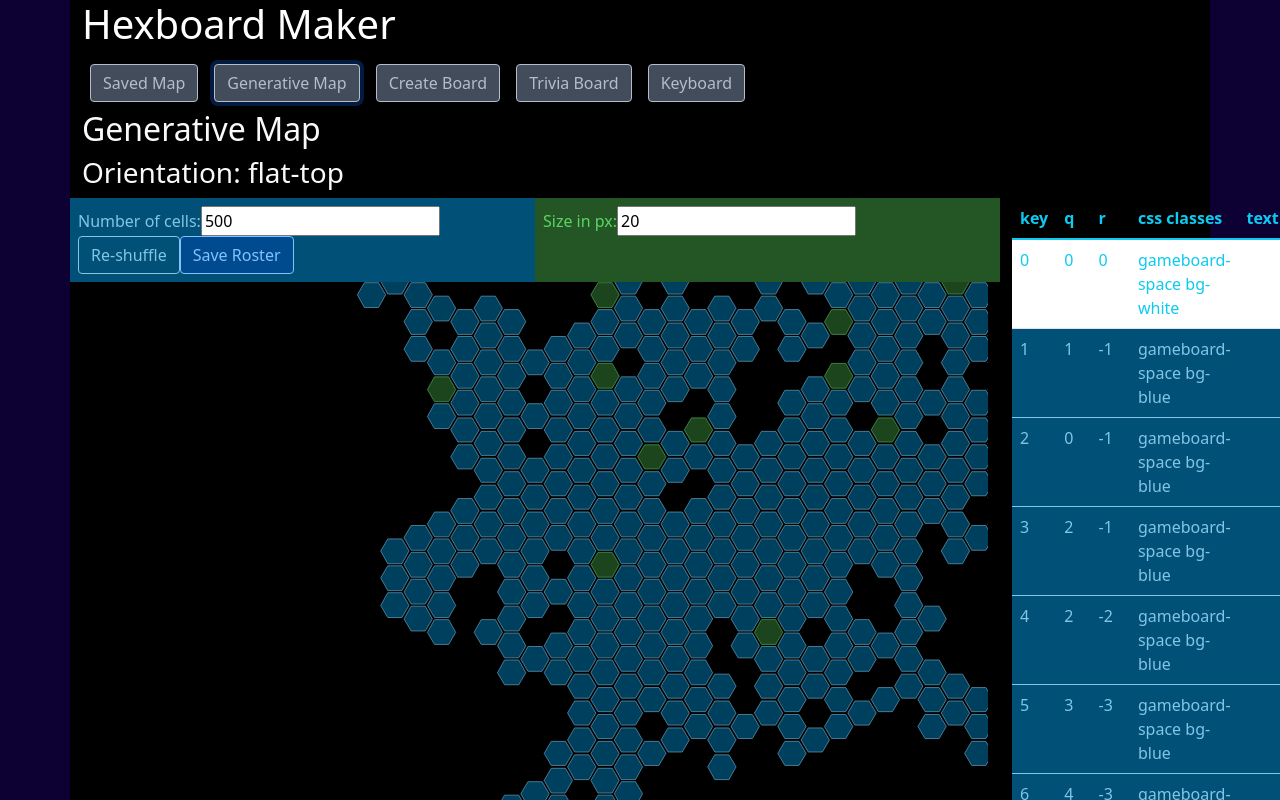
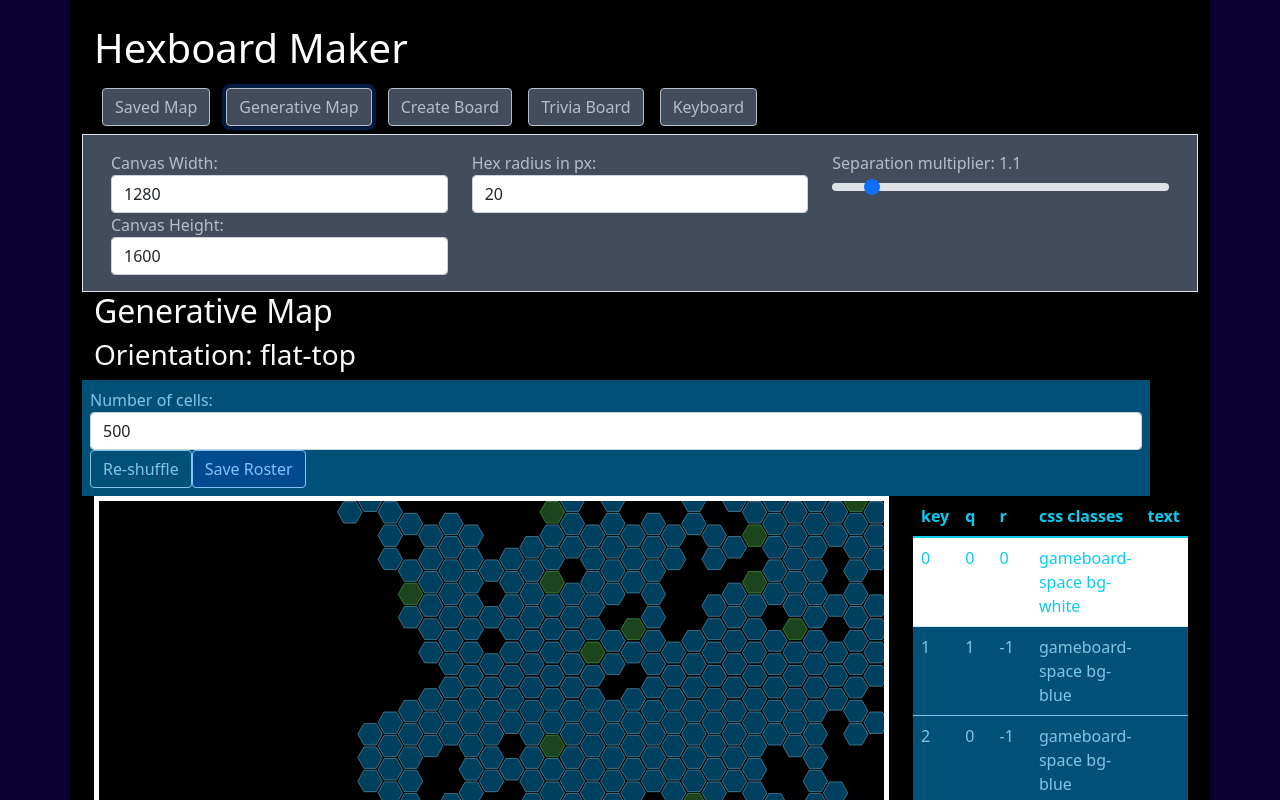
Before and after one commit to vpbasile/hexboard-svg-react-ts, a React (Create React App) app: page / in a window 1280 px wide. Both pictures are taken after a click on the button "Generative Map". Shown: the top 800 px of the page. Built offline with nearby package versions, Linux system fonts and the light colour scheme.

Commit message:
UI Fixes

```diff
--- a/src/App.tsx
+++ b/src/App.tsx
@@ -8,7 +8,6 @@ import './css/trivia-color-dark.css';
 
 // <> Import components
 import ErrorBoundary from './components/ErrorBoundary';
-import { canvasGlobals } from './components/hexDefinitions';
 import { PageContentRow, PageHeaderRow } from './components/PageStructure';
 
 // <> Import GameBoards
@@ -18,27 +17,100 @@ import Keyboard from './boards/Keyboard';
 import Generative from './boards/Generative';
 import SavedBoard from './boards/SavedBoard';
 import CreateBoard from './boards/CreateBoard';
+import { hexOrientations } from './components/hexFunctions';
 
 function App() {
+  // <> States the contraol canvas parameters
+  const [canvasWidth, SETcanvasWidth] = useState(window.innerWidth)
+  const [canvasHeight, SETcanvasHeight] = useState(2 * window.innerHeight)
+  const [hexRadius, SEThexRadius] = useState(20);
+  const [separationMultiplier, SETseparationMultiplier] = useState(1.1)
 
-  // <> Global Constants for Utility
-  const canvasWidth = window.innerWidth
-  const canvasHeight = 2 * window.innerHeight
-  const canvasGlobals: canvasGlobals = {
-    canvasWidth: canvasWidth,
-    canvasHeight: canvasHeight,
-    canvasCenter: { 'x': canvasWidth / 2, 'y': canvasHeight / 2 }
-  }
-
-  let buttonID = 0;
+  const canvasSettingsRow =
+    <div className="row border bg-gray p-3" id="canvasSettings">
+      <div className="col-4" id="canvasDimensionDiv">
+        <label htmlFor='pickCanvasWidth'>Canvas Width:</label>
+        <input type='number' className='form-control' defaultValue={canvasWidth} onChange={(e) => SETcanvasWidth(+e.target.value)} />
+        <label htmlFor='pickCanvasHeight'>Canvas Height:</label>
+        <input type='number' className='form-control' defaultValue={canvasHeight} onChange={(e) => SETcanvasHeight(+e.target.value)} />
+      </div>
+      <div className="col-4" id="pickSizeDiv">
+        <label htmlFor="pickSize">Hex radius in px: </label>
+        <input type="number" className='form-control' defaultValue={hexRadius} onChange={(e) => SEThexRadius(+e.target.value)} />
+      </div>
+      <div className="col-4" id="pickSeparationDiv">
+        <label htmlFor='pickSeparation'>Separation multiplier: {separationMultiplier}</label>
+        <input type='range' min='1' max='2' step='0.1' className='form-range' defaultValue={separationMultiplier} onChange={(e) => SETseparationMultiplier(+e.target.value)} />
+      </div>
+    </div>
 
   // <> Global constants for choosing a game
   const options = [
-    { key: 'saved', title: 'Saved Map', value: 'saved', GameBoard: <SavedBoard canvasGlobals={canvasGlobals} /> },
-    { key: 'generative', title: 'Generative Map', value: 'generative', GameBoard: <Generative canvasGlobals={canvasGlobals} /> },
-    { key: 'create', title: 'Create Board', value: 'create', GameBoard: <CreateBoard canvasGlobals={canvasGlobals} /> },
-    { key: 'trivia', title: 'Trivia Board', value: 'trivia', GameBoard: <TriviaBoard canvasGlobals={canvasGlobals} /> },
-    { key: 'keyboard', title: 'Keyboard', value: 'keyboard', GameBoard: <Keyboard canvasGlobals={canvasGlobals} /> },
+    {
+      key: 'saved', title: 'Saved Map', value: 'saved', GameBoard: <SavedBoard
+        canvasWidth={canvasWidth}
+        canvasHeight={canvasHeight}
+        canvasCenter={{ 'x': canvasWidth / 2, 'y': canvasHeight / 2 }}
+        orientation={hexOrientations["flat-top"]}
+        gridOrigin={{ 'x': canvasWidth / 2, 'y': canvasHeight / 2 }}
+        hexRadius={hexRadius}
+        separationMultiplier={separationMultiplier}
+        textSize={hexRadius / 1.25}
+        canvasBackgroundColor={'#000'}
+      />
+    },
+    {
+      key: 'generative', title: 'Generative Map', value: 'generative', GameBoard: <Generative
+        canvasWidth={canvasWidth}
+        canvasHeight={canvasHeight}
+        canvasCenter={{ 'x': canvasWidth / 2, 'y': canvasHeight / 2 }}
+        orientation={hexOrientations["flat-top"]}
+        gridOrigin={{ 'x': canvasWidth / 2, 'y': canvasHeight / 2 }}
+        hexRadius={hexRadius}
+        separationMultiplier={separationMultiplier}
+        textSize={hexRadius / 1.25}
+        canvasBackgroundColor={'#000'}
+      />
+    },
+    {
+      key: 'create', title: 'Create Board', value: 'create', GameBoard: <CreateBoard
+        canvasWidth={canvasWidth}
+        canvasHeight={canvasHeight}
+        canvasCenter={{ 'x': canvasWidth / 2, 'y': canvasHeight / 2 }}
+        orientation={hexOrientations["flat-top"]}
+        gridOrigin={{ 'x': canvasWidth / 2, 'y': canvasHeight / 2 }}
+        hexRadius={hexRadius}
+        separationMultiplier={separationMultiplier}
+        textSize={hexRadius / 1.25}
+        canvasBackgroundColor={'#000'}
+      />
+    },
+    {
+      key: 'trivia', title: 'Trivia Board', value: 'trivia', GameBoard: <TriviaBoard
+        canvasWidth={canvasWidth}
+        canvasHeight={canvasHeight}
+        canvasCenter={{ 'x': canvasWidth / 2, 'y': canvasHeight / 2 }}
+        orientation={hexOrientations["flat-top"]}
+        gridOrigin={{ 'x': canvasWidth / 2, 'y': canvasHeight / 2 }}
+        hexRadius={hexRadius}
+        separationMultiplier={separationMultiplier}
+        textSize={hexRadius / 1.25}
+        canvasBackgroundColor={'#000'}
+      />
+    },
+    {
+      key: 'keyboard', title: 'Keyboard', value: 'keyboard', GameBoard: <Keyboard
+        canvasWidth={canvasWidth}
+        canvasHeight={canvasHeight}
+        canvasCenter={{ 'x': canvasWidth / 2, 'y': canvasHeight / 2 }}
+        orientation={hexOrientations["pointy-top"]}
+        gridOrigin={{ 'x': canvasWidth / 2, 'y': canvasHeight / 2 }}
+        hexRadius={hexRadius}
+        separationMultiplier={separationMultiplier}
+        textSize={hexRadius / 1.25}
+        canvasBackgroundColor={'#000'}
+      />
+    },
   ]
   const [chosenGameBoard, setGame] = useState(options[0])
 
@@ -47,6 +119,7 @@ function App() {
     if (choice) setGame(choice)
   }
 
+  let buttonID = 0;
   const navBar = options.map(option => {
     let css = `bg-gray`
     return (
@@ -57,14 +130,13 @@ function App() {
 
   return (
     <ErrorBoundary>
-      <div className="App container bg-black text-light">
+      <div className="App container bg-black text-light p-4">
         <PageHeaderRow pageTitle='Hexboard Maker'>
           <nav id="nav-bar" className='col-12'>{navBar}</nav>
         </PageHeaderRow>
+        <ErrorBoundary>{canvasSettingsRow}</ErrorBoundary>
         <PageContentRow title={chosenGameBoard.title}>
-          <ErrorBoundary>
-            {chosenGameBoard.GameBoard}
-          </ErrorBoundary>
+          <ErrorBoundary>{chosenGameBoard.GameBoard}</ErrorBoundary>
         </PageContentRow>
       </div>
     </ErrorBoundary>
--- a/src/boards/CreateBoard.tsx
+++ b/src/boards/CreateBoard.tsx
@@ -1,39 +1,16 @@
 import { useState } from "react";
 import ArraySelect from "../components/ArraySelect";
 import GameBoard from "../components/HexBoardSVG";
-import { canvasGlobals, gameGlobals, hexagon } from "../components/hexDefinitions";
-import { hexOrientations } from "../components/hexFunctions";
+import { gameGlobals, hexagon } from "../components/hexDefinitions";
 import SaveRosterButton from "../forms/saveRoster";
 
-export default function CreateBoard(props: { canvasGlobals: canvasGlobals }) {
-	const [sizeOfSpaces, SETsizeOfSpaces] = useState(20);
+export default function CreateBoard(props: gameGlobals) {
 	const [qTemp, SETqTemp] = useState(0);
 	const [rTemp, SETrTemp] = useState(0);
 	const cssClassChoices = [`bg-white`, 'bg-green', 'bg-blue', 'bg-purple', 'bg-red']
 	const [classTemp, SETclassTemp] = useState(cssClassChoices[0])
 	const blankRoster: hexagon[] = []
 	const [hexRoster, SEThexRoster] = useState(blankRoster)
-
-	const canvasGlobals = props.canvasGlobals;
-	const canvasHeight = canvasGlobals.canvasHeight;
-	const canvasWidth = canvasGlobals.canvasWidth;
-	const canvasCenter = canvasGlobals.canvasCenter;
-
-	// <> Gameboard Parameters
-	const gameGlobals = {
-		// Utility
-		canvasBackgroundColor: '#000',
-		canvasCenter: canvasCenter,
-		verbose: false,
-		canvasHeight: canvasHeight,
-		canvasWidth: canvasWidth,
-		// Hexagons
-		orientation: hexOrientations["flat-top"],
-		gridOrigin: { 'x': canvasWidth / 2, 'y': canvasHeight / 2 },
-		hexRadius: sizeOfSpaces,
-		separationMultiplier: 1.1,
-		textSize: sizeOfSpaces / 1.25
-	}
 
 	function addHex() {
 		let tempRoster = Array.from(hexRoster)
@@ -53,7 +30,7 @@ export default function CreateBoard(props: { canvasGlobals: canvasGlobals }) {
 		<button onClick={() => addHex()}>Add</button>
 		<SaveRosterButton
 			hexRoster={hexRoster}
-			gameGlobals={gameGlobals}
+			gameGlobals={props}
 		/>
 	</div>
 
@@ -63,9 +40,8 @@ export default function CreateBoard(props: { canvasGlobals: canvasGlobals }) {
 			{form}
 			<GameBoard
 				hexRoster={hexRoster}
-				canvasGlobals={props.canvasGlobals}
-				gameGlobals={gameGlobals}
-				textSize={gameGlobals.textSize}
+				gameGlobals={props}
+				textSize={props.textSize}
 				whichOrientation={"flat-top"}
 			/>
 		</div>
--- a/src/boards/Generative.tsx
+++ b/src/boards/Generative.tsx
@@ -2,42 +2,18 @@ import ErrorBoundary from "../components/ErrorBoundary";
 import GameBoard from "../components/HexBoardSVG";
 import { useState } from "react";
 
-import { canvasGlobals, hexagon, vector } from "../components/hexDefinitions";
-import { alreadyThere, hexOrientations, randomMove } from "../components/hexFunctions";
+import { gameGlobals, hexagon, vector } from "../components/hexDefinitions";
+import { alreadyThere, randomMove } from "../components/hexFunctions";
 import RosterDisplay from "../components/RosterDisplay";
 import SaveRosterButton from "../forms/saveRoster";
 
 import '../css/gameboard.css'
 
-export default function GenerativeBoard(props: { canvasGlobals: canvasGlobals; }) {
+export default function GenerativeBoard(props: gameGlobals) {
 
-	const [sizeOfSpaces, SETsizeOfSpaces] = useState(20);
 	const [numberOfSpaces, SETnumberOfSpaces] = useState(500);
 	const [tempNumber, SETtempNumber] = useState(numberOfSpaces)
 	const [hexRoster, SEThexRoster] = useState(newRoster())
-	const [exportDimensions, SETexportDimension] = useState({xmin:0,xmax:0,ymin:0,ymax:0})
-
-	const canvasGlobals = props.canvasGlobals;
-	const canvasHeight = canvasGlobals.canvasHeight;
-	const canvasWidth = canvasGlobals.canvasWidth;
-	const canvasCenter = canvasGlobals.canvasCenter;
-
-	// <> Gameboard Parameters
-	const gameGlobals = {
-		// Utility
-		canvasBackgroundColor: '#000',
-		canvasCenter: canvasCenter,
-		verbose: false,
-		canvasHeight: canvasHeight,
-		canvasWidth: canvasWidth,
-		// Hexagons
-		orientation: hexOrientations["flat-top"],
-		gridOrigin: { 'x': canvasWidth / 2, 'y': canvasHeight / 2 },
-		hexRadius: sizeOfSpaces,
-		separationMultiplier: 1.1,
-		textSize: sizeOfSpaces / 1.25
-		// Style
-	}
 
 	// Randomize color assignment so that 1/3 hexes are green
 	function mapColor(): string {
@@ -45,7 +21,6 @@ export default function GenerativeBoard(props: { canvasGlobals: canvasGlobals; }
 		if (rando === 1) return "bg-green"
 		// if (rando === 2) return "bg-red"
 		else return "bg-blue"
-
 	}
 
 	function randomInt(int: number): number {
@@ -80,9 +55,9 @@ export default function GenerativeBoard(props: { canvasGlobals: canvasGlobals; }
 	// Interface for changing things
 
 	const editForm = <div className="row">
-		<div id="reRender" className="bg-blue col-6 p-2">
+		<div id="reRender" className="bg-blue p-2">
 			<label htmlFor="pickSpace">Number of cells: </label>
-			<input type="number" defaultValue={numberOfSpaces} onChange={(e) => SETtempNumber(+e.target.value)} />
+			<input type="number" className="form-control" defaultValue={numberOfSpaces} onChange={(e) => SETtempNumber(+e.target.value)} />
 			<button className={`btn bg-blue`} onClick={() => {
 				SETnumberOfSpaces(tempNumber);
 				SEThexRoster(newRoster());
@@ -90,32 +65,27 @@ export default function GenerativeBoard(props: { canvasGlobals: canvasGlobals; }
 			}>Re-shuffle</button >
 			<SaveRosterButton
 				hexRoster={hexRoster}
-				gameGlobals={gameGlobals}
+				gameGlobals={props}
 			/>
-		</div>
-		<div id="cosmeticChange" className="bg-green col-6 p-2">
-			<label htmlFor="pickSize">Size in px: </label>
-			<input type="number" defaultValue={sizeOfSpaces} onChange={(e) => SETsizeOfSpaces(+e.target.value)} />
 		</div>
 	</div>
 
 	return (
 		<div className="row" id="generativeBoard">
 			<h3>Orientation: flat-top</h3>
-			<div id='generativeBoard' className="col-10">
-				{editForm}
+			{editForm}
+			<div id='generativeBoard' className="col-9">
 				<ErrorBoundary>
 					<GameBoard
 						hexRoster={hexRoster}
-						canvasGlobals={canvasGlobals}
-						gameGlobals={gameGlobals}
-						textSize={gameGlobals.textSize}
+						gameGlobals={props}
+						textSize={props.textSize}
 						whichOrientation={"flat-top"}
 					//   logo={logo}
 					/>
 				</ErrorBoundary>
 			</div>
-			<div id="rosterDisplay" className="col-2">
+			<div id="rosterDisplay" className="col-3">
 				<RosterDisplay hexRoster={hexRoster} />
 			</div>
 		</div>
--- a/src/boards/Keyboard.tsx
+++ b/src/boards/Keyboard.tsx
@@ -1,31 +1,11 @@
 import ErrorBoundary from '../components/ErrorBoundary';
 import GameBoard from '../components/HexBoardSVG';
-import { canvasGlobals, hexagon } from '../components/hexDefinitions';
+import { gameGlobals, hexagon } from '../components/hexDefinitions';
 
 
-export default function Keyboard(props: { canvasGlobals: canvasGlobals; }) {
-	const canvasGlobals = props.canvasGlobals;
-	const canvasHeight = canvasGlobals.canvasHeight;
-	const canvasWidth = canvasGlobals.canvasWidth;
-	const canvasCenter = canvasGlobals.canvasCenter;
+export default function Keyboard(props: gameGlobals ) {
 
 	// <> Gameboard Parameters
-	const keyboardUnit = canvasWidth / 30;
-	const gameGlobals = {
-		// Utility
-		canvasBackgroundColor: '#000',
-		canvasCenter: canvasCenter,
-		verbose: false,
-		canvasHeight: canvasHeight,
-		canvasWidth: canvasWidth,
-		// Hexagons
-		gridOrigin: { 'x': keyboardUnit, 'y': keyboardUnit },
-		hexRadius: keyboardUnit,
-		separationMultiplier: 1.1,
-		textSize: keyboardUnit / 1.25,
-		orientationName: "pointy-top",
-		// Style
-	}
 
 	const hexList: hexagon[] = [];
 
@@ -64,9 +44,8 @@ export default function Keyboard(props: { canvasGlobals: canvasGlobals; }) {
 			<ErrorBoundary>
 				<GameBoard
 					hexRoster={keyboardHexes}
-					canvasGlobals={canvasGlobals}
-					gameGlobals={gameGlobals}
-					textSize={gameGlobals.textSize}
+					gameGlobals={props}
+					textSize={props.textSize}
 					whichOrientation={"pointy-top"}
 				//   logo={logo}
 				/>
--- a/src/boards/SavedBoard/index.tsx
+++ b/src/boards/SavedBoard/index.tsx
@@ -1,12 +1,28 @@
-import { canvasGlobals } from "../../components/hexDefinitions";
+import { gameGlobals } from "../../components/hexDefinitions";
 import ErrorBoundary from "../../components/ErrorBoundary";
 import GameBoard from "../../components/HexBoardSVG";
 import fileData from './map1.json';
 
-export default function SavedBoard(props: { canvasGlobals: canvasGlobals; }) {
+export default function SavedBoard(props: gameGlobals) {
 	const hexRoster = fileData.hexRoster;
-	const canvasGlobals = fileData.canvasGlobals;
-	const gameGlobals = fileData.gameGlobals;
+	// const canvasGlobals = fileData.canvasGlobals;
+
+	const gameGlobals:gameGlobals = {
+		canvasWidth: props.canvasWidth,
+		canvasHeight: props.canvasHeight,
+		canvasCenter: {
+			x: props.canvasCenter.x,
+			y: props.canvasCenter.y
+		},
+		// Hexagons
+		orientation: props.orientation,
+		gridOrigin: props.gridOrigin,
+		hexRadius: props.hexRadius,
+		separationMultiplier: props.separationMultiplier,
+		textSize: props.textSize,
+		// Style
+		canvasBackgroundColor: '#000',
+	}
 
 	return (
 		<div className="row" id="generativeBoard">
@@ -15,9 +31,7 @@ export default function SavedBoard(props: { canvasGlobals: canvasGlobals; }) {
 				<ErrorBoundary>
 					<GameBoard
 						hexRoster={hexRoster}
-						canvasGlobals={canvasGlobals}
 						gameGlobals={gameGlobals}
-						textSize={gameGlobals.textSize}
 						whichOrientation={"flat-top"}
 					//   logo={logo}
 					/>
--- a/src/boards/TriviaBoard.tsx
+++ b/src/boards/TriviaBoard.tsx
@@ -2,15 +2,11 @@ import GameBoard from '../components/HexBoardSVG';
 // import logo from './logo.svg';
 import ErrorBoundary from '../components/ErrorBoundary';
 import { cube_ring } from '../components/hexFunctions';
-import { canvasGlobals, hexagon } from '../components/hexDefinitions';
+import { gameGlobals, hexagon } from '../components/hexDefinitions';
 // <> Enhancement: Store all of the q,r directiom vector pairs in an array
 // <> Pull in some functions from the GameBoard component
 
-export default function TriviaBoard(props: { canvasGlobals: canvasGlobals; }) {
-  const canvasGlobals = props.canvasGlobals;
-  const canvasHeight = canvasGlobals.canvasHeight;
-  const canvasWidth = canvasGlobals.canvasWidth;
-  const canvasCenter = canvasGlobals.canvasCenter;
+export default function TriviaBoard(props: gameGlobals ) {
 
   // Trivia-specific constants
   const cssClasses = ["bg-green", "bg-red", "bg-blue", "bg-yellow", "bg-purple", "bg-orange"]
@@ -22,24 +18,6 @@ export default function TriviaBoard(props: { canvasGlobals: canvasGlobals; }) {
   }
 
   let triviaHexes = [];
-
-  // <> Gameboard Parameters
-  const gameGlobals = {
-    // Utility
-    canvasBackgroundColor: '#000',
-    canvasCenter: canvasCenter,
-    verbose: false,
-    canvasHeight: canvasHeight,
-    canvasWidth: canvasWidth,
-    // Hexagons
-    gridOrigin: canvasCenter,
-    hexRadius: 30,
-    separationMultiplier: 1.1,
-    textSize: 50,
-    orientationName: "flat-top",
-    // Style
-    getNextCssClass: getNextCssClass,
-  }
 
   // <> Utility
   // <> Helper and Math Functions
@@ -53,7 +31,7 @@ export default function TriviaBoard(props: { canvasGlobals: canvasGlobals; }) {
   }
 
   function colorHexes(hexes:hexagon[]) {
-    hexes.forEach(hex => { hex.cssClasses = `gameboard-space ${gameGlobals.getNextCssClass()}` })
+    hexes.forEach(hex => { hex.cssClasses = `gameboard-space ${getNextCssClass()}` })
   }
 
   // Create a center hexagon
@@ -95,8 +73,7 @@ export default function TriviaBoard(props: { canvasGlobals: canvasGlobals; }) {
         <ErrorBoundary>
           <GameBoard
             hexRoster={triviaHexes}
-            canvasGlobals={canvasGlobals}
-            gameGlobals={gameGlobals}
+            gameGlobals={props}
             whichOrientation={"flat-top"}
 
           //   logo={logo}
--- a/src/components/HexBoardSVG.tsx
+++ b/src/components/HexBoardSVG.tsx
@@ -9,16 +9,14 @@ export default function GameBoard(props: gameBoardProps) {
 	let gameGlobals = props.gameGlobals;
 
 	// Add some things to the gameGlobals
-	const canvasGlobals = props.canvasGlobals;
-	// console.log(`HexData: ${JSON.stringify(props.hexRoster)}`);
 	let hexData = props.hexRoster;
-	const gridOrigin = canvasGlobals.canvasCenter;
+	const gridOrigin = gameGlobals.canvasCenter;
 
 	// Initialize variables
 	// const textSpacingHeight = props.textSize * 1.2
 
 	// <> Render Functions
-	console.log(`Canvas size: ${canvasGlobals.canvasWidth}, ${canvasGlobals.canvasHeight}`)
+	console.log(`Canvas size: ${gameGlobals.canvasWidth}, ${gameGlobals.canvasHeight}`)
 	console.log(`Grid origin: ${gridOrigin.x}, ${gridOrigin.y}`)
 
 	// <> Do some last minute things to the data, like assigning unique ids if they are missing
@@ -27,7 +25,6 @@ export default function GameBoard(props: gameBoardProps) {
 		const thisHexKey = hexKey++;
 		return <Hexagon
 			gameGlobals={gameGlobals}
-			canvasGlobals={canvasGlobals}
 			key={thisHexKey}
 			id={thisHexKey}
 			q={hex.q}
@@ -44,7 +41,7 @@ export default function GameBoard(props: gameBoardProps) {
 				<div className="gameboard-container">
 					<div className="gameboard-canvas">
 						<svg
-							viewBox={`0 0 ${canvasGlobals.canvasWidth} ${canvasGlobals.canvasHeight}`}
+							viewBox={`0 0 ${gameGlobals.canvasWidth} ${gameGlobals.canvasHeight}`}
 							style={{ rotate: "0deg", fill: "white", opacity: "0.8" }}
 							xmlns="<http://www.w3.org/2000/svg>">
 							{hexes}
--- a/src/components/hexDefinitions.tsx
+++ b/src/components/hexDefinitions.tsx
@@ -2,11 +2,26 @@ export interface orientation { name: string; cornerAngles: number[]; }
 export type orientationName = 'flat-top' | 'pointy-top'
 
 export interface hexagon { q: number, r: number, cssClasses?: string, hexText?: string }
-export interface vector { q:number, r: number }
+export interface vector { q: number, r: number }
+
+export interface gameGlobals {
+	// Canvas Globals
+	canvasWidth: number,
+	canvasHeight: number,
+	canvasCenter: { 'x': number, 'y': number }
+	// Hexagon propeties
+	orientation: orientation,
+	gridOrigin: { 'x': number, 'y': number },
+	hexRadius: number,
+	separationMultiplier: number,
+	textSize: number,
+	canvasBackgroundColor: string,
+	// Hexagons
+	// Style
+}
 
 export interface hexProps {
 	gameGlobals: gameGlobals;
-	canvasGlobals: canvasGlobals;
 	id: number;
 	q: number;
 	r: number;
@@ -18,28 +33,7 @@ export interface hexProps {
 
 export interface gameBoardProps {
 	gameGlobals: gameGlobals;
-	canvasGlobals: canvasGlobals;
 	hexRoster: hexagon[];
 	textSize?: number;
 	whichOrientation: orientationName;
 }
-
-export interface canvasGlobals {
-	canvasWidth: number,
-	canvasHeight: number,
-	canvasCenter: { 'x': number, 'y': number }
-}
-
-export interface gameGlobals {
-	// Utility
-	canvasBackgroundColor: string,
-	canvasCenter: { 'x': number, 'y': number },
-	verbose: boolean,
-	canvasHeight: number,
-	canvasWidth: number,
-	// Hexagons
-	gridOrigin: { 'x': number, 'y': number },
-	hexRadius: number,
-	separationMultiplier: number,
-	textSize: number
-}
--- a/src/css/gameboard.css
+++ b/src/css/gameboard.css
@@ -1,3 +1,7 @@
+.gameboard-canvas {
+	border: 5px solid white;
+}
+
 .gameboard-space {
 	stroke-width: 1;
 }
--- a/src/forms/saveRoster.tsx
+++ b/src/forms/saveRoster.tsx
@@ -1,24 +1,16 @@
-import { gameGlobals, canvasGlobals, hexagon } from "../components/hexDefinitions";
+import * as hexDefinitions from "../components/hexDefinitions";
 
 export default function SaveRosterButton(props: {
-	hexRoster: hexagon[],
-	gameGlobals:gameGlobals
+	hexRoster: hexDefinitions.hexagon[],
+	gameGlobals:hexDefinitions.gameGlobals
 }) {
 	const hexRoster = props.hexRoster;
 	const gameGlobals = props.gameGlobals;
 
-	const saveRoster = (hexRoster: hexagon[]) => {
-		let exp_canvasGlobals: canvasGlobals = {
-			canvasWidth: 1000,
-			canvasHeight: 1000,
-			canvasCenter: { x: 0, y: 0 }
-		}
+	const saveRoster = (hexRoster: hexDefinitions.hexagon[]) => {
 
-		let exportObject = {
-			canvasGlobals: exp_canvasGlobals,
+		let exportObject:{gameGlobals:hexDefinitions.gameGlobals, hexRoster:hexDefinitions.hexagon[]} = {
 			gameGlobals: gameGlobals,
-			textSize: gameGlobals.textSize,
-			whichOrientation: "flat-top",
 			hexRoster: hexRoster
 		}
 		const jsonString = `data:text/json;chatset=utf-8,${encodeURIComponent(
```
